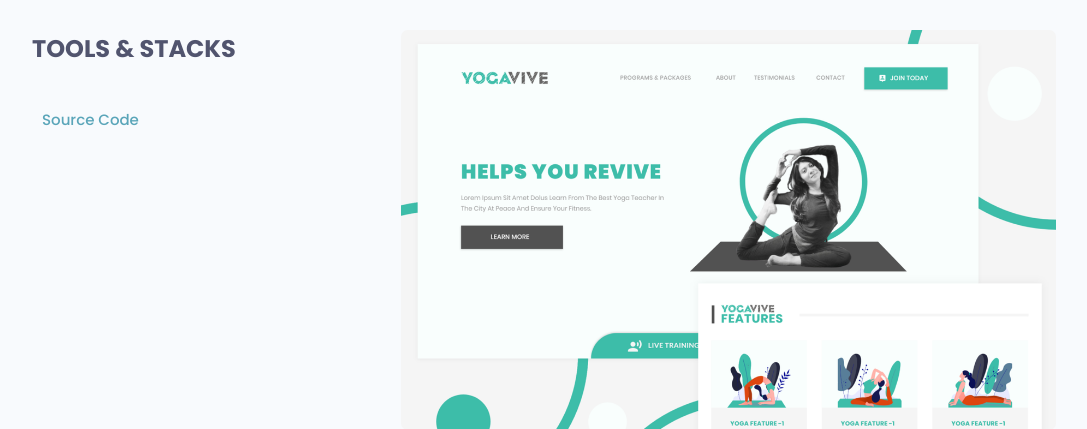
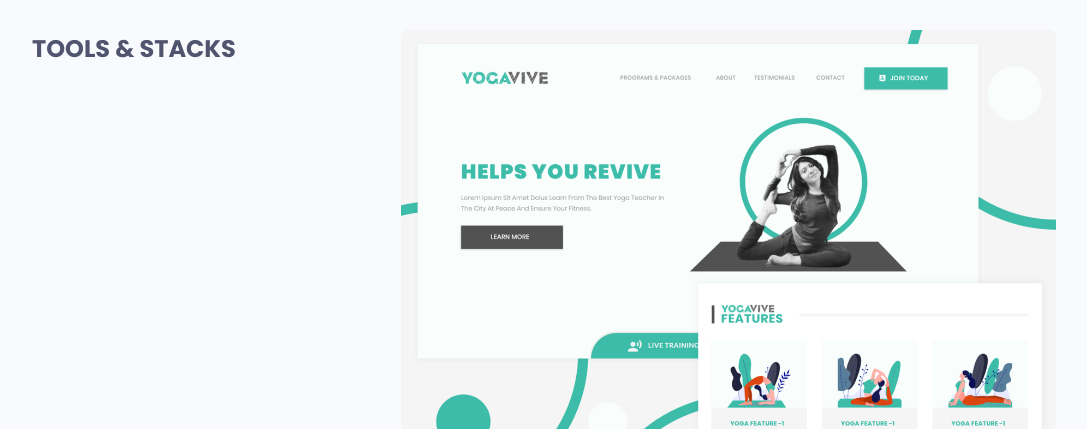
Before and after one commit to Phenomenom05/devs, a Django app: page /single-project/1fcd6902-073b-421c-b8f7-ef3b7dd22212 in a window 1280 px wide. Shown: the part 76-505 px from the top of the page, without its empty margins (96-1183 px from the left). Run offline with Django 4.2, Linux system fonts and the light colour scheme; data comes from the database, SQL or seed files in the repository; some libraries are stand-ins or nearby versions.

Commit message:
New update

```diff
--- a/user/templates/user/single-project.html
+++ b/user/templates/user/single-project.html
@@ -16,8 +16,11 @@
             {% endfor %}
 
           </div>
-          <a class="singleProject__liveLink" href="#" target="_blank"><i class="im im-external-link"></i>Source Code
+          {% if project.source_code %}
+
+          <a class="singleProject__liveLink" href="{{project.source_code}}" target="_blank"><i class="im im-external-link"></i>Source Code
           </a>
+          {% endif %}
         </div>
         <div class="column column--2of3">
           <img class="singleProject__preview" src="{{project.featured_image.url}}" alt="portfolio thumbnail" />
```
